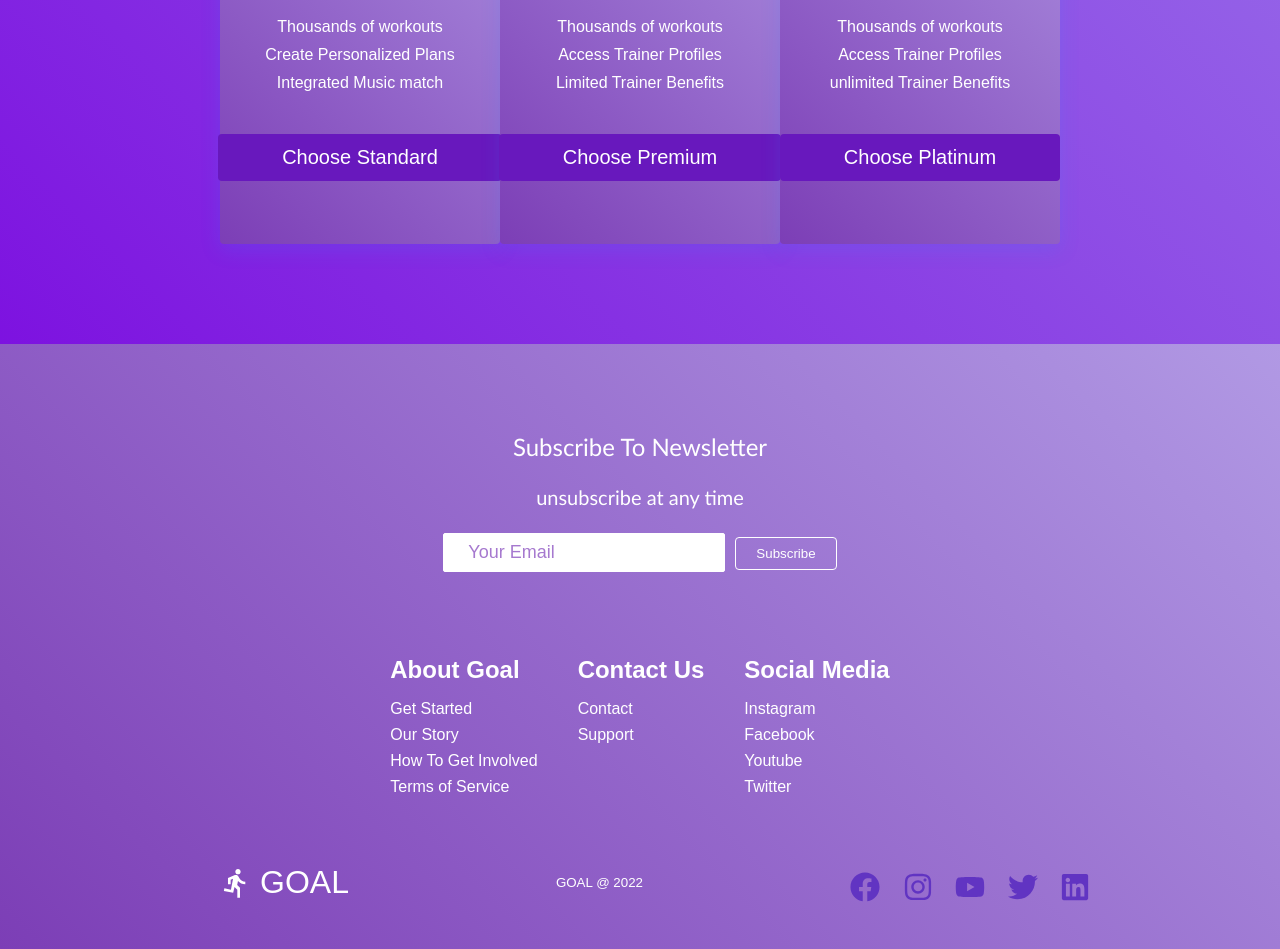
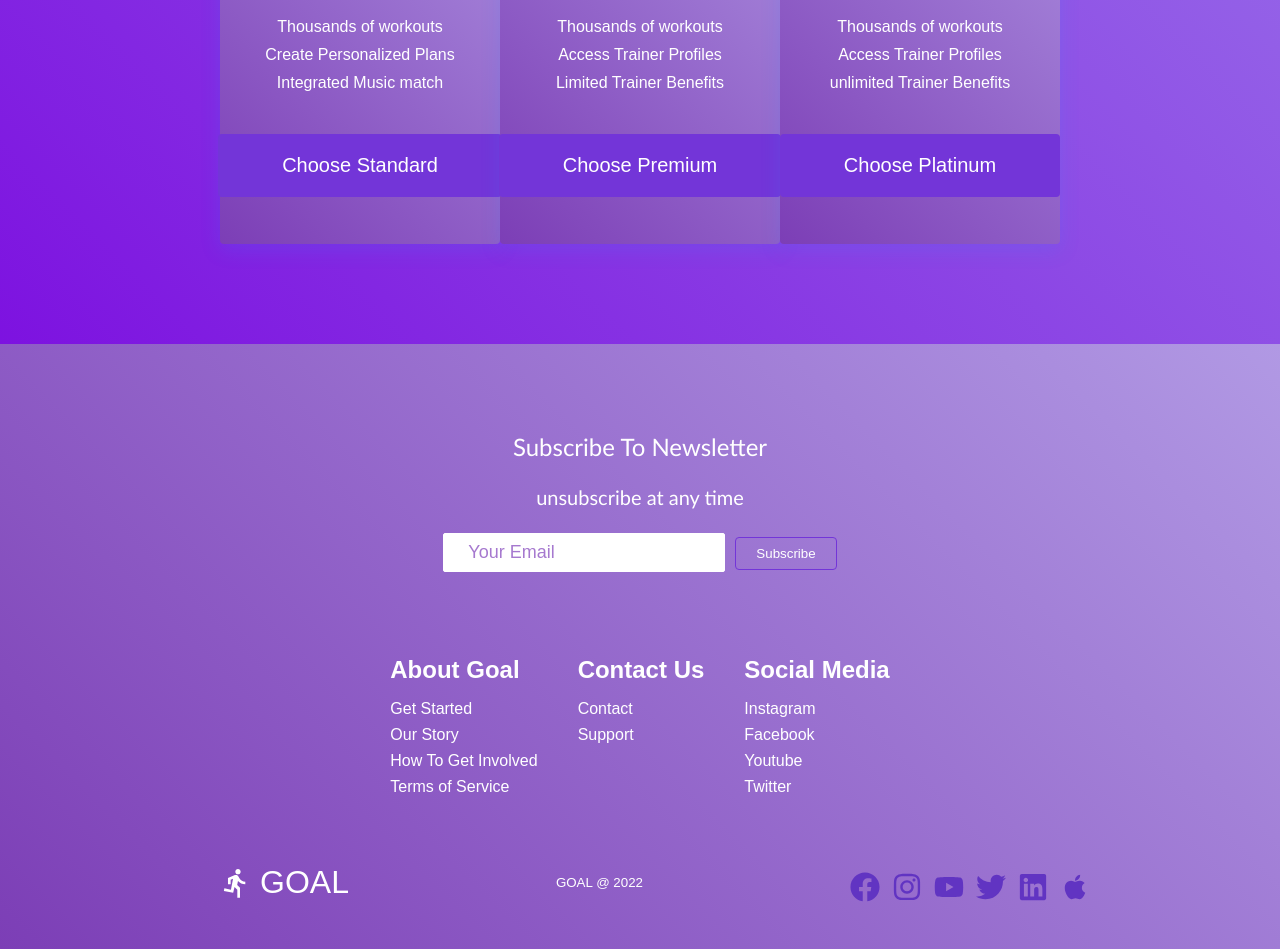
Before and after one commit to Coltthatcher/capstone, a React (Create React App) app: page /pricing in a window 1280 px wide. Shown: the part 460-1409 px from the top of the page. Built offline with nearby package versions, Linux system fonts and the light colour scheme.

Commit message:
try to find a bug in button css

```diff
--- a/src/components/Button.css
+++ b/src/components/Button.css
@@ -1,5 +1,5 @@
 :root {
-  --primary: #fff;
+  --primary: rgb(115, 53, 216);
 }
 
 .btn {
@@ -15,6 +15,7 @@
   background-color: var(--primary);
   color: #795799;
   border: 1px solid var(--primary);
+  outline: #fff;
 }
 
 .btn--outline {
@@ -38,11 +39,11 @@
 .btn--mobile {
   text-align: center;
   border-radius: 4px;
-  width: 100%;
+  width: 50%;
   text-decoration: none;
   font-size: 24px;
   background-color: transparent;
-  color: #fff;
+  color: rgb(96, 31, 202);
   padding: 14px 20px;
   border: 1px solid #fff;
   transition: all 0.3s ease-out;
@@ -50,8 +51,10 @@
 
 
 .btn--wide {
-  padding: 12px 64px;
+  padding: 20px 64px;
   font-size: 20px;
+  align-items: center;
+
 }
 
 
@@ -62,8 +65,8 @@
 }
 
 .btn-wide:hover{
-  color: #fff;
-  background-color: #8009f0;
+  color: #1c0849;
+  background-color: linear-gradient(45deg, #1c0849 0%, #c7b4f0 100%);
   transition: all 0.3s ease-out;
 }
 
@@ -72,15 +75,15 @@
 
 
 .primary {
-  background-color: #6818bd;
+  background-color: linear-gradient(45deg, #38187c 0%, #e3deec 100%);
   color: #fff;
   border: none;
 
 }
 
 .primary:hover {
-  background-color: #fff;
-  color: #242424;
+  background-color: linear-gradient(45deg, #251053 0%, #3c2485 100%);
+  color: #2f1052;
   border: none;
 }
 
@@ -89,6 +92,7 @@
   color: #fff;
   border: none;
 }
+
 
 
 .green:hover {
--- a/src/components/pages/Footer/Footer.js
+++ b/src/components/pages/Footer/Footer.js
@@ -8,6 +8,7 @@ import {
   FaTwitter,
   FaLinkedin
 } from 'react-icons/fa';
+import { AiFillApple } from 'react-icons/ai'
 import { MdDirectionsRun } from "react-icons/md";
 import './Footer.css';
 
@@ -108,6 +109,14 @@ function Footer() {
             >
               <FaLinkedin />
             </Link>
+            <Link
+              className='social-icon-link'
+              to='/'
+              target='_blank'
+              aria-label='LinkedIn'
+            >
+              <AiFillApple />
+            </Link>
           </div>
         </div>
       </section>
--- a/src/components/pages/HomePage/Data.js
+++ b/src/components/pages/HomePage/Data.js
@@ -4,7 +4,7 @@ export const homeObjOne={
   lightTextDesc: true,
   topLine: 'Workout planner',
   headline: 'Unlimited Workouts to help your goal',
-  description: 'Get access to thousands of workouts. Mix match and plan new or known techniques to a personalized list allowing complete user creativity to accomplish your goals',
+  description: 'Get access to thousands of workouts. Mix match and plan new or known techniques to a personalized list allowing complete user creativity to accomplish your goals.',
   buttonLabel: "Get on your Goals",
   imgStart: '',
   img: "images/zen.icon.png",
```
Also changed, not shown: src/components/SignUpSection.js (deleted, +0 -9 lines), 2 other files (tests, documents, lock files or other folders).
